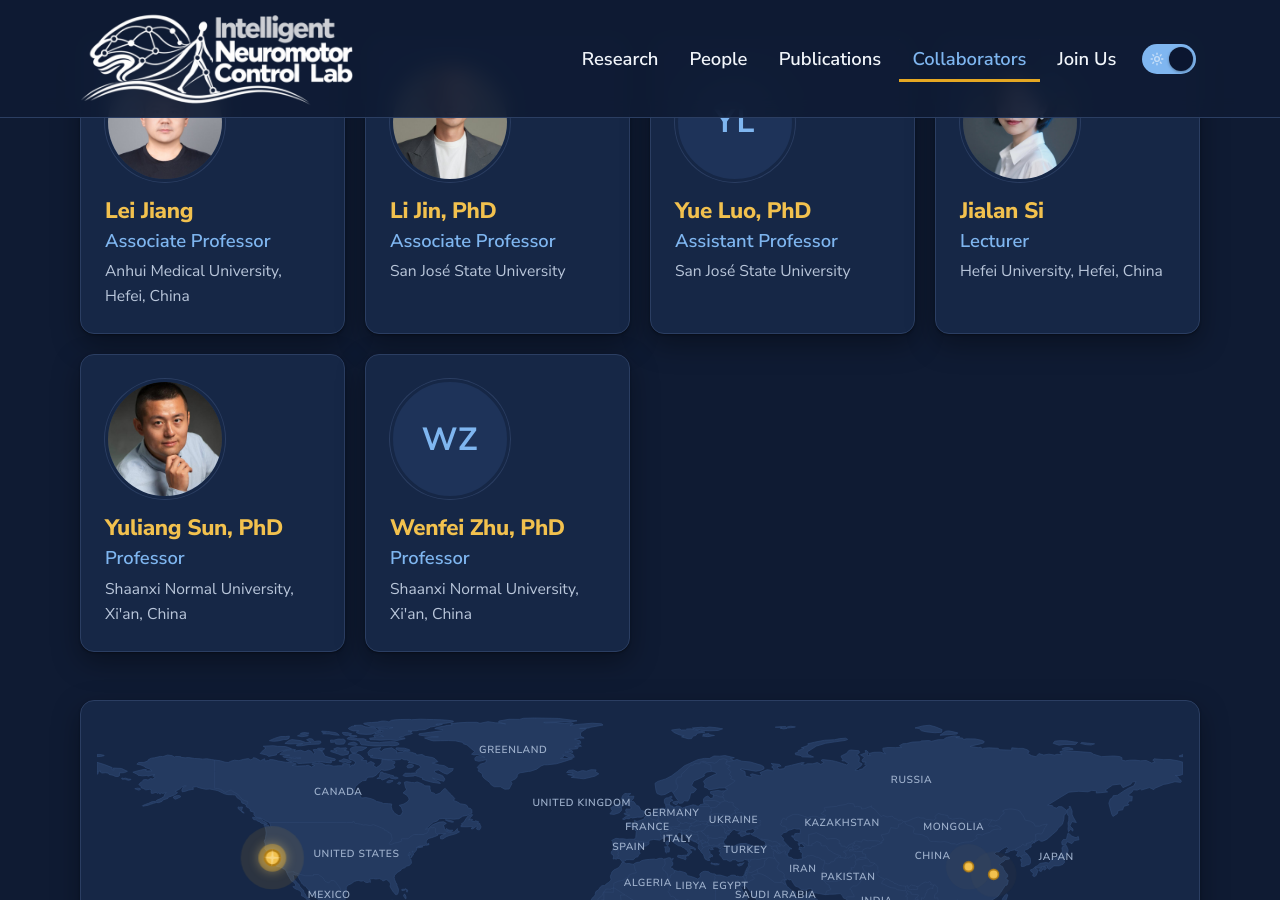
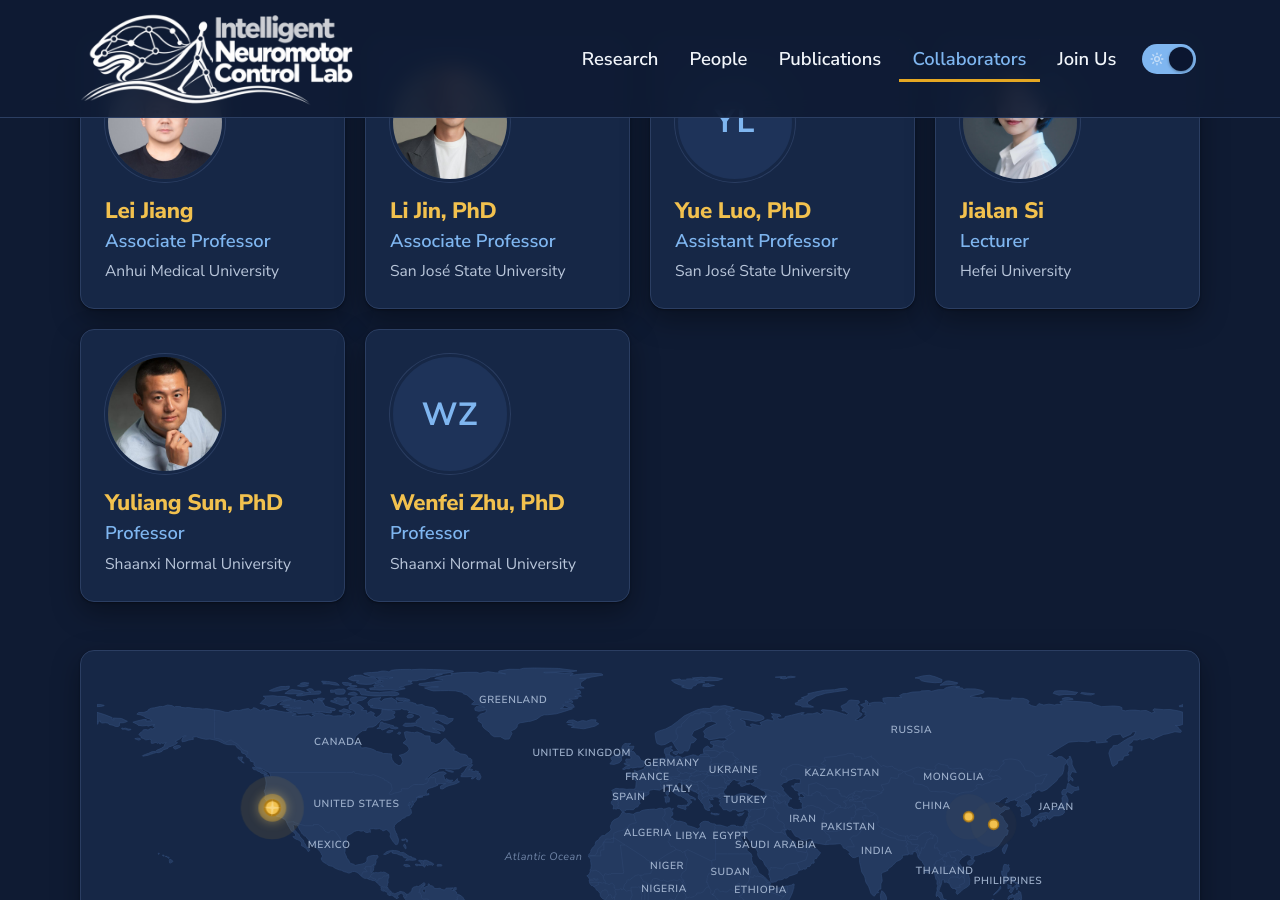
Before and after one commit to incLab-sjsu/inclab-sjsu.github.io, a Jekyll site: the page built from collaborators.html, in a window 1280 px wide and 900 px high, scrolled down 441 px. Built offline with Jekyll 4.4.1, drawn with Linux system fonts in a browser that asks for light colours.

Commit message:
Collaborators: show university only, keep the map
Co-Authored-By: Claude Opus 5.5 <noreply@anthropic.com>
Claude-Session: https://claude.ai/code/session_01NC87yMo4KF9PtoiKQz5QsG

```diff
--- a/_data/collaborators.yml
+++ b/_data/collaborators.yml
@@ -18,21 +18,21 @@ members:
   - name: Yuliang Sun, PhD
     surname: Sun
     role: Professor
-    institution: Shaanxi Normal University, Xi'an, China
+    institution: Shaanxi Normal University
     photo: /assets/img/collaborators/yuliang-sun.jpg
   - name: Wenfei Zhu, PhD
     surname: Zhu
     role: Professor
-    institution: Shaanxi Normal University, Xi'an, China
+    institution: Shaanxi Normal University
   - name: Lei Jiang
     surname: Jiang
     role: Associate Professor
-    institution: Anhui Medical University, Hefei, China
+    institution: Anhui Medical University
     photo: /assets/img/collaborators/lei-jiang.jpg
   - name: Jialan Si
     surname: Si
     role: Lecturer
-    institution: Hefei University, Hefei, China
+    institution: Hefei University
     photo: /assets/img/collaborators/jialan-si.jpg
 
 # Map pins shown above the list: one pin per city (not per person), approximate coordinates in decimal degrees.
```
